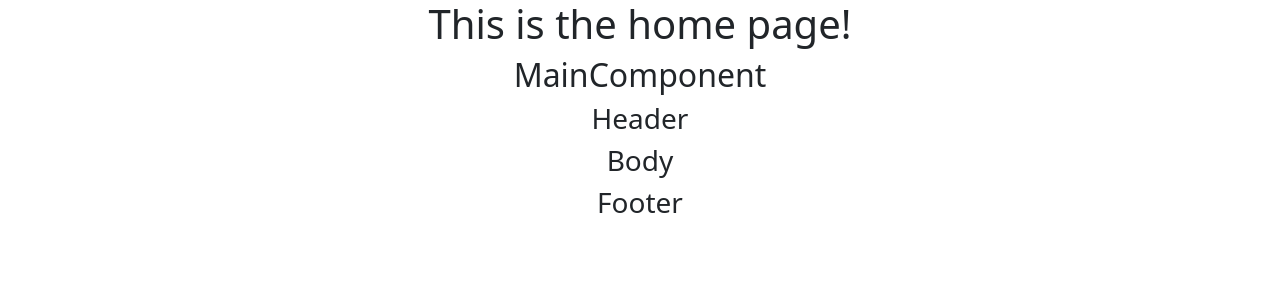
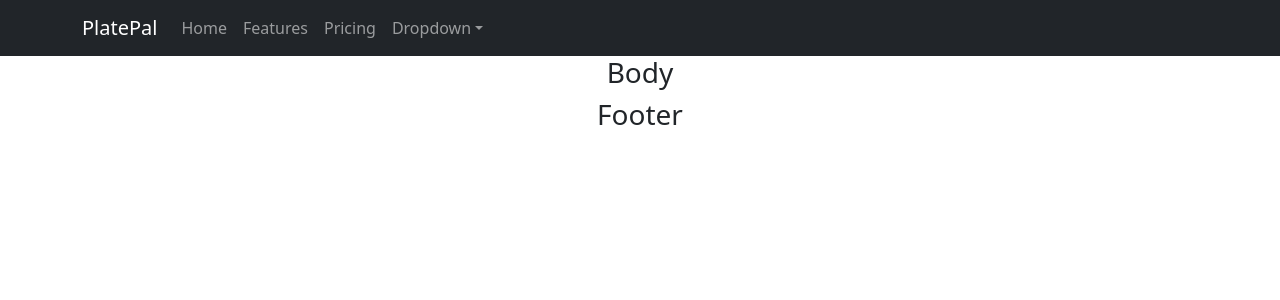
Before and after one commit to qmeng222/PlatePal, a React (Create React App) app: page / in a window 1280 px wide. Shown: the top 300 px of the page. Built offline with nearby package versions, Linux system fonts and the light colour scheme.

Commit message:
implemented navigation bar using React Bootstrap

```diff
--- a/src/App.js
+++ b/src/App.js
@@ -4,7 +4,7 @@
 function App() {
   return (
     <div className="App">
-      <h1>This is the home page!</h1>
+      {/* <h1>This is the home page!</h1> */}
       <MainComponent />
     </div>
   );
--- a/src/components/MainComponent.jsx
+++ b/src/components/MainComponent.jsx
@@ -6,7 +6,7 @@
 const MainComponent = () => {
   return (
     <div>
-      <h2>MainComponent</h2>
+      {/* <h2>MainComponent</h2> */}
       <Header />
       <Body />
       <Footer />
--- a/src/components/header/Header.jsx
+++ b/src/components/header/Header.jsx
@@ -1,9 +1,11 @@
 import React from "react";
+import Navigation from "./Navigation";
 
 const Header = () => {
   return (
     <div>
-      <h3>Header</h3>
+      {/* <h3>Header</h3> */}
+      <Navigation />
     </div>
   );
 };
--- /dev/null
+++ b/src/components/header/Navigation.jsx
@@ -0,0 +1,37 @@
+import React from "react";
+import { Container, Nav, Navbar, NavDropdown } from "react-bootstrap";
+
+const Navigation = () => {
+  return (
+    <div>
+      <Navbar bg="dark" variant="dark">
+        <Container>
+          <Navbar.Brand href="#home">PlatePal</Navbar.Brand>
+          <Navbar.Toggle aria-controls="basic-navbar-nav" />
+          <Navbar.Collapse id="basic-navbar-nav">
+            <Nav className="me-auto">
+              <Nav.Link href="#home">Home</Nav.Link>
+              <Nav.Link href="#features">Features</Nav.Link>
+              <Nav.Link href="#pricing">Pricing</Nav.Link>
+              <NavDropdown title="Dropdown" id="basic-nav-dropdown">
+                <NavDropdown.Item href="#action/3.1">Others</NavDropdown.Item>
+                <NavDropdown.Item href="#action/3.2">
+                  Another action
+                </NavDropdown.Item>
+                <NavDropdown.Item href="#action/3.3">
+                  Something
+                </NavDropdown.Item>
+                <NavDropdown.Divider />
+                <NavDropdown.Item href="#action/3.4">
+                  Separated link
+                </NavDropdown.Item>
+              </NavDropdown>
+            </Nav>
+          </Navbar.Collapse>
+        </Container>
+      </Navbar>
+    </div>
+  );
+};
+
+export default Navigation;
```
